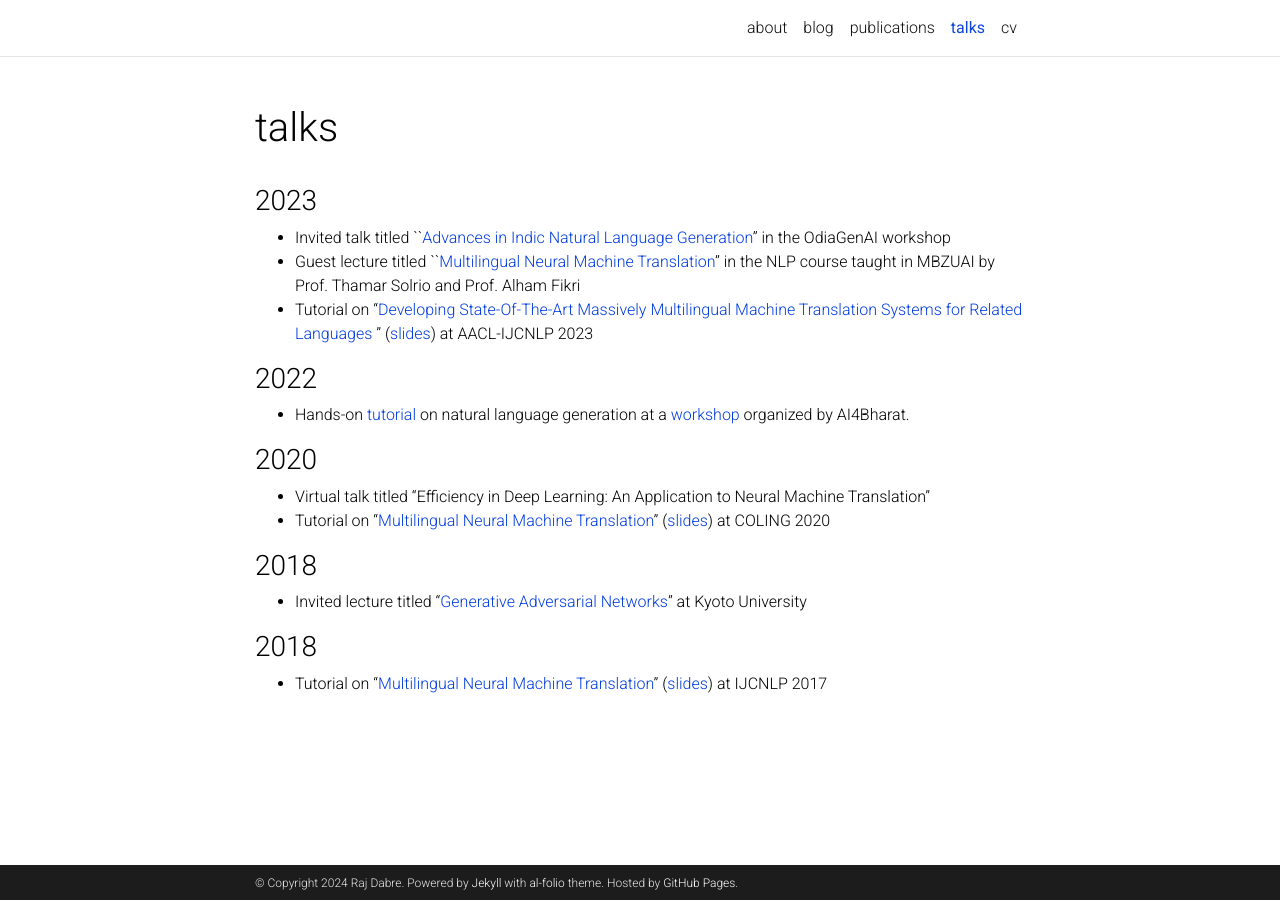
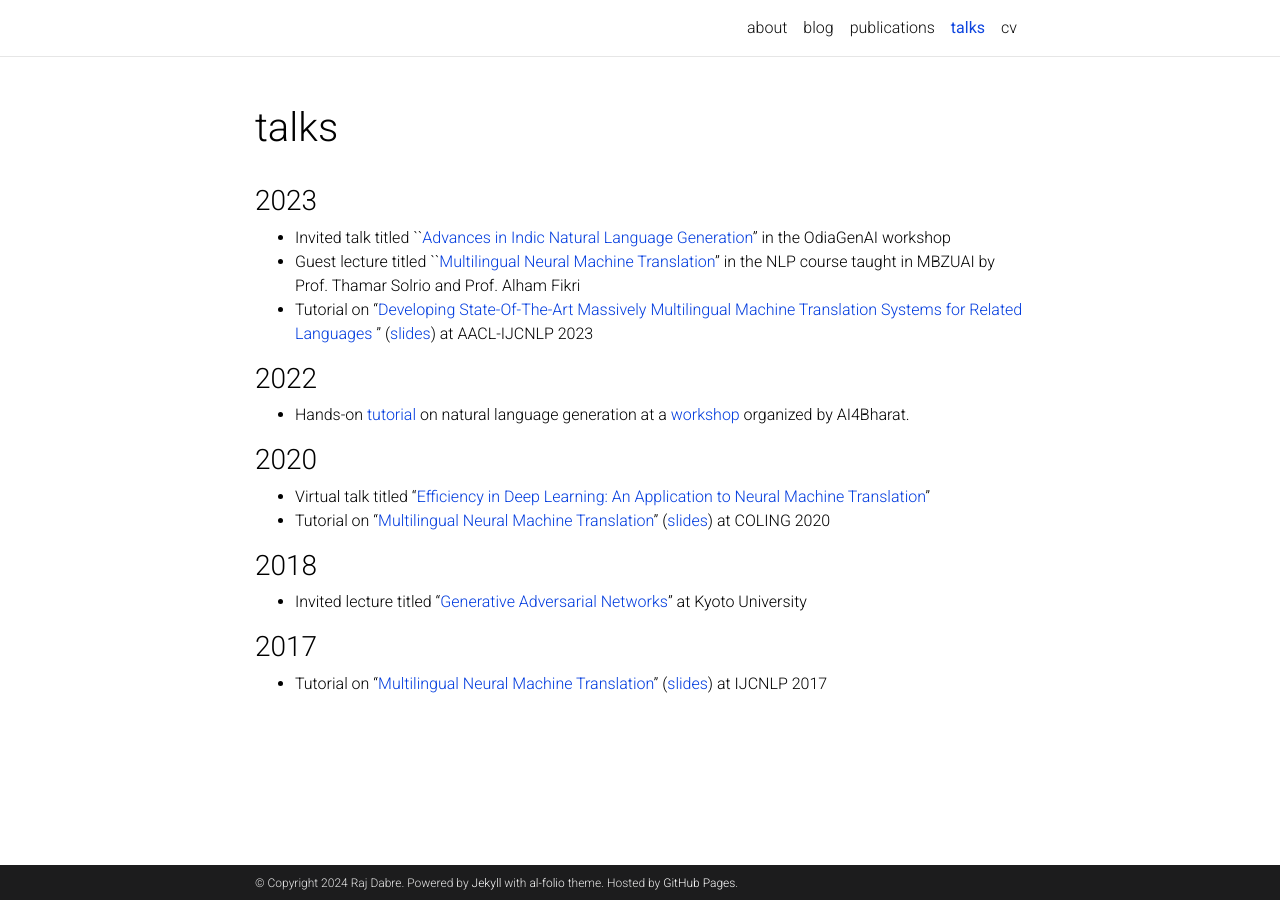
Before and after one commit to prajdabre/prajdabre.github.io, a Jekyll site: the page built from _pages/talks and teaching.md, in a window 1280 px wide. Built offline with Jekyll 4.4.1, drawn with Linux system fonts in a browser that asks for light colours; comment, search, counter and statistics services are not loaded; a style sheet for code colours, icons or effects is not loaded.

Commit message:
Update talks and teaching.md

```diff
--- a/_pages/talks and teaching.md
+++ b/_pages/talks and teaching.md
@@ -20,13 +20,13 @@ nav_order: 2
 
 ### 2020
 
-- Virtual talk titled "Efficiency in Deep Learning: An Application to Neural Machine Translation"
+- Virtual talk titled "[Efficiency in Deep Learning: An Application to Neural Machine Translation](https://docs.google.com/presentation/d/1ykJf5ixDt3O3e_4Iae2iCS3IPIZNlNuGY0znXX-mea0/edit?usp=sharing)"
 - Tutorial on "[Multilingual Neural Machine Translation](https://www.youtube.com/watch?v=BdZeN-6TYzs)" ([slides](https://docs.google.com/presentation/d/1ABRzQu2ctm3f_u2G7AOB-9oipKoZgEdo3aJev75tVOg/edit?usp=sharing)) at COLING 2020
 
 ### 2018
 
 - Invited lecture titled "[Generative Adversarial Networks](https://docs.google.com/presentation/d/1nNyAXkO-qsSrK31sexWYvCfy5amX-cJraQuMbedqSM0/edit?usp=sharing)" at Kyoto University
 
-### 2018
+### 2017
 
 - Tutorial on "[Multilingual Neural Machine Translation](https://aclanthology.org/I17-5004/)" ([slides](https://docs.google.com/presentation/d/1DQ5Fy6Viwhlr4GrbpQNfjCYWW1K8fbBHSpTCrAl1MaM/edit?usp=sharing)) at IJCNLP 2017
```
